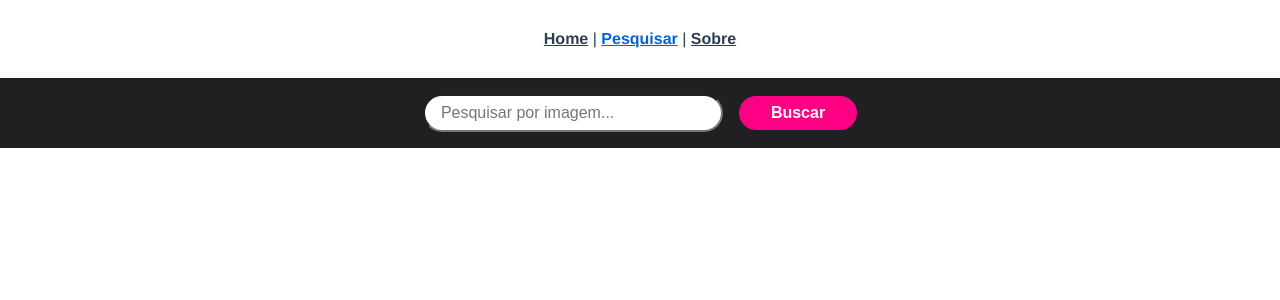
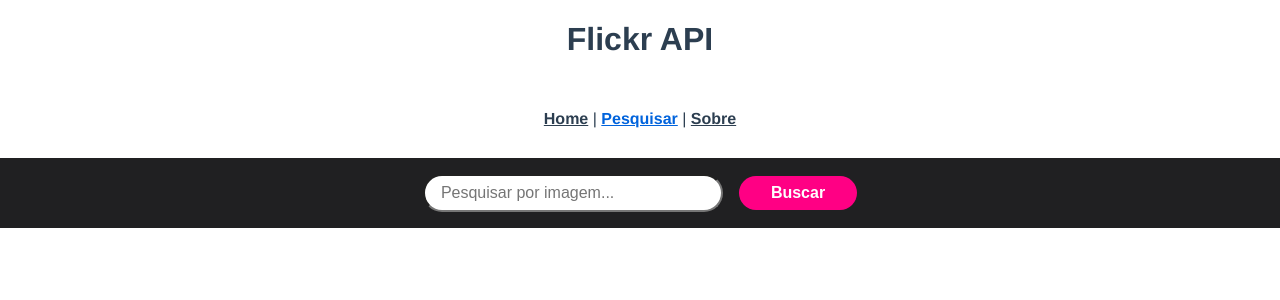
Before and after one commit to mabner/ffav-flickr-api, a Vue app: page /search in a window 1280 px wide. Shown: the top 300 px of the page. Built offline with nearby package versions, Linux system fonts and the light colour scheme.

Commit message:
header component

```diff
--- a/src/App.vue
+++ b/src/App.vue
@@ -1,16 +1,18 @@
 <template>
   <div id="app">
-    <navbar />
+    <Header />
+    <Navbar />
     <router-view />
   </div>
 </template>
 
 <script>
+import Header from "./components/Header.vue";
 import Navbar from "./components/NavBar.vue";
 
 export default {
   name: "App",
-  components: { Navbar },
+  components: { Header, Navbar },
 };
 </script>
 
--- /dev/null
+++ b/src/components/Header.vue
@@ -0,0 +1,15 @@
+<template>
+  <div class="header">
+    <h1>Flickr API</h1>
+  </div>
+</template>
+
+<script>
+export default {
+  name: "Header",
+}
+</script>
+
+<style>
+
+</style>
```
